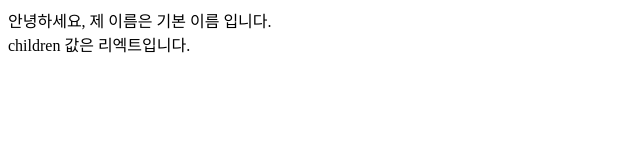
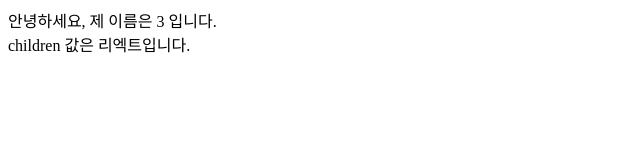
Before and after one commit to kororo11/Technology_React, a React (Create React App) app in the folder 03/hello-react/: page / in a window 1280 px wide. Shown: the top 160 px of the page, without its empty margins (0-640 px from the left). Built offline with nearby package versions, Linux system fonts and the light colour scheme.

Commit message:
propTypes 를 통한 props 검증
MyComponent 에서 name의 타입을 string으로 지정해 놓고,
App 컴포넌트에서 name을 number 타입으로 바꾸어 봤습니다.
개발자 도구 > 콘솔에서 보면 경고 문장을 확인 할 수 있습니다.

```diff
--- a/03/hello-react/src/App.js
+++ b/03/hello-react/src/App.js
@@ -2,7 +2,7 @@ import React from 'react';
 import MyComponent from './MyComponent';
 
 const App = () => {
-	return <MyComponent>리엑트</MyComponent>;
+	return <MyComponent name={3}>리엑트</MyComponent>;
 };
 
 export default App;
--- a/03/hello-react/src/MyComponent.js
+++ b/03/hello-react/src/MyComponent.js
@@ -1,4 +1,5 @@
 import React from 'react';
+import PropTypes from 'prop-types';
 
 // 비구조화 할당 문법을 통해 props 내부 값 추출하기
 const MyComponent = ({ name, children }) => {
@@ -15,4 +16,8 @@ MyComponent.defaultProps = {
 	name: '기본 이름',
 };
 
+MyComponent.propTypes = {
+	name: PropTypes.string.isRequired,
+};
+
 export default MyComponent;
```
